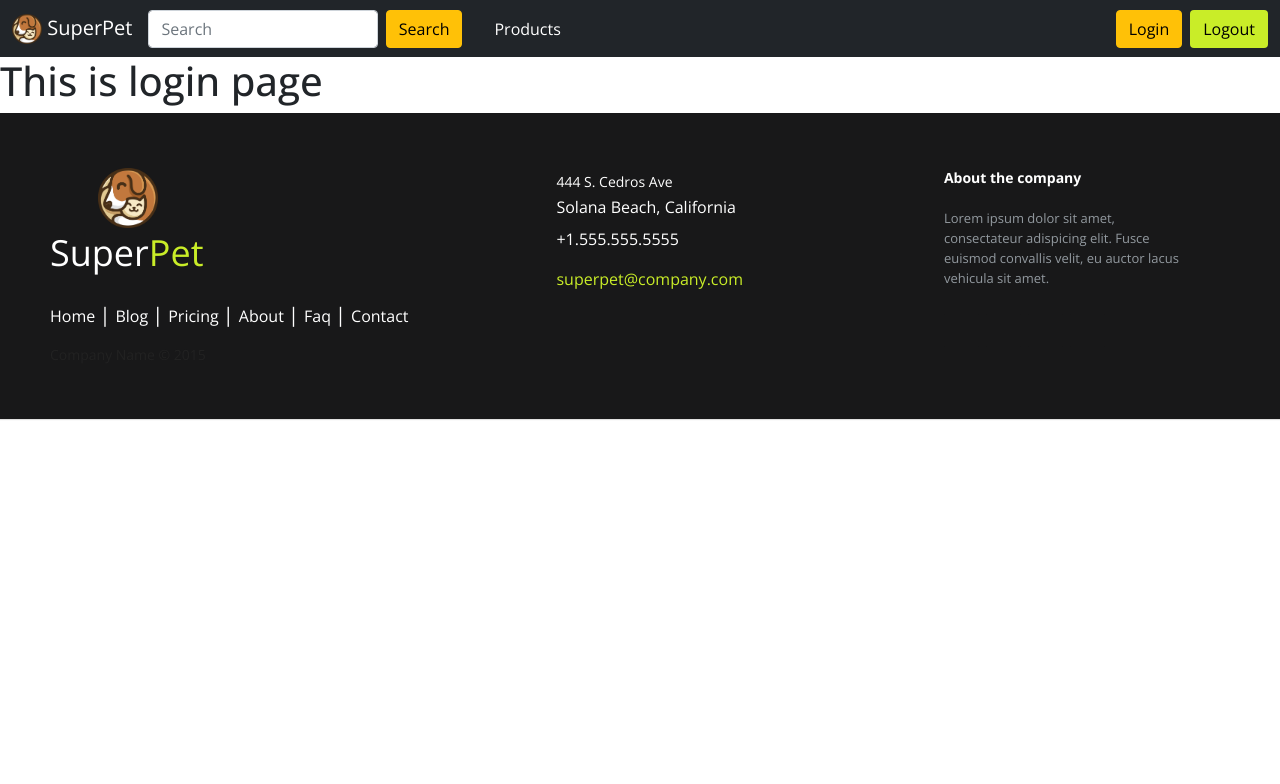
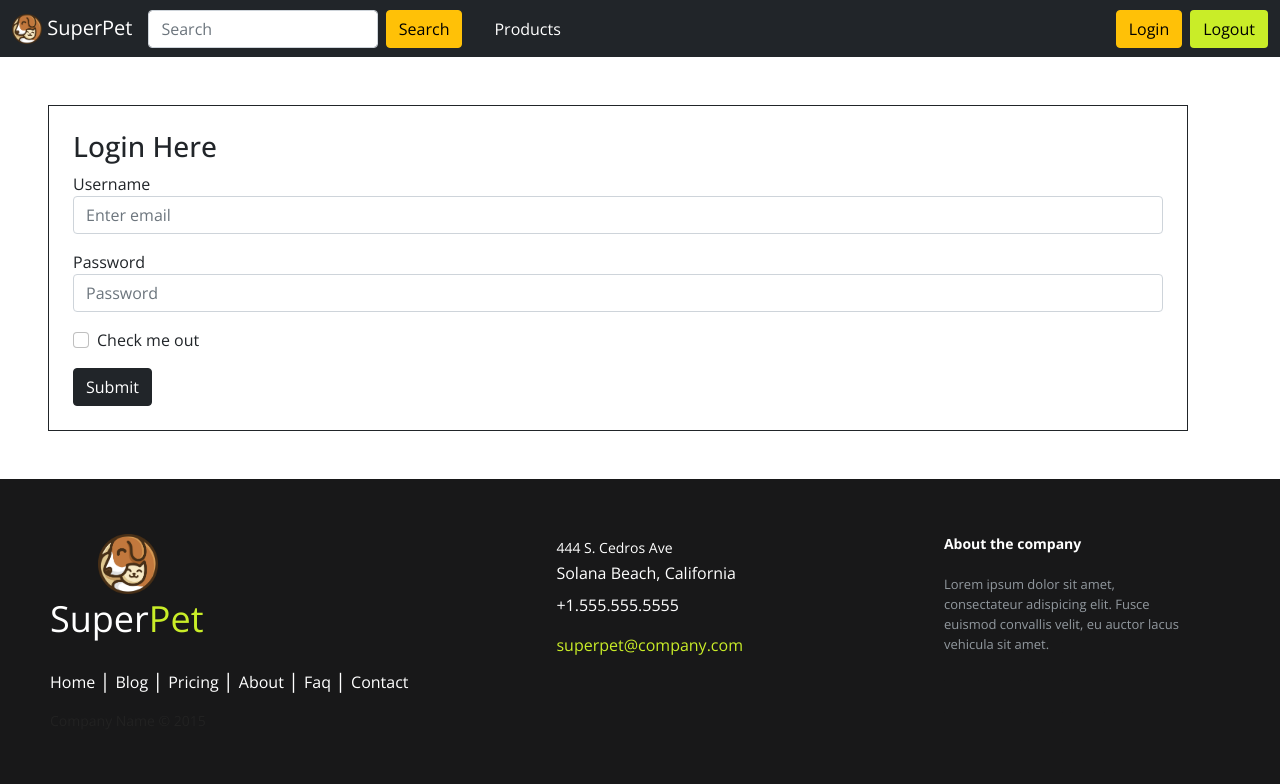
Before and after one commit to aradhya684/itvedant_django, a Django app: page /login/ in a window 1280 px wide. Shown: the top 784 px of the page. Run offline with Django 5.2, Linux system fonts and the light colour scheme.

Commit message:
24-10-2024

```diff
--- a/super_pet/products/views.py
+++ b/super_pet/products/views.py
@@ -5,6 +5,7 @@ from django.views.generic import ListView,DetailView,CreateView,UpdateView,Delet
 
 # Create your views here.
 #this is function based views
+
 def products(request):
     return render(request,"products.html")
 
--- a/super_pet/super_pet/views.py
+++ b/super_pet/super_pet/views.py
@@ -1,5 +1,6 @@
 from django.shortcuts import render,HttpResponseRedirect
 from django.contrib.auth.forms import UserCreationForm
+from .forms import CustomUserCreationForm
 
 def home(request):
     return render(request,"index.html")
@@ -18,10 +19,12 @@ def login(request):
 
 def register(request):
     if request.method=="GET":
-        form = UserCreationForm()
+        # form = UserCreationForm()
+        form = CustomUserCreationForm
         return render(request,"register.html",{"form":form})
     else:
-        form = UserCreationForm(request.POST)
+        form = CustomUserCreationForm(request.POST)
         if form.is_valid():
             form.save()
-        return HttpResponseRedirect("/login")
+            return HttpResponseRedirect("/login")
+        return render(request,"register.html",{"form":form})
--- a/super_pet/templates/index.html
+++ b/super_pet/templates/index.html
@@ -51,7 +51,7 @@
 
 
 
-        <a class="btn btn-warning mx-2" href="#" role="button">Login</a>
+        <a class="btn btn-warning mx-2" href="{% url 'loginpage' %}" role="button">Login</a>
         <a class="btn" href="#" role="button" id="button">Logout</a>
 
 
--- a/super_pet/templates/login.html
+++ b/super_pet/templates/login.html
@@ -1,14 +1,23 @@
-{%extends 'base.html'%}
+{%extends 'base.html'%} {%block title%} login page {%endblock %}
 
+{% block content %}
+<div class="container border border-dark m-5 p-4">
+<h3>Login Here</h3>
+<form>
+  <div class="form-group mb-3">
+    <label for="exampleInputEmail1">Username</label>
+    <input type="email" class="form-control" id="exampleInputEmail1" aria-describedby="emailHelp" placeholder="Enter email" name="username"/>
 
-
-
-{%block title%}
-login
-{%endblock %}
-
-
-{%block content%}
-<h1>This is login page</h1>
-
-{%endblock %}
+  </div>
+  <div class="form-group mb-3">
+    <label for="exampleInputPassword1">Password</label>
+    <input type="password" class="form-control" id="exampleInputPassword1" placeholder="Password" name="password"/>
+  </div>
+  <div class="form-group form-check mb-3">
+    <input type="checkbox" class="form-check-input" id="exampleCheck1" />
+    <label class="form-check-label" for="exampleCheck1">Check me out</label>
+  </div>
+  <button type="submit" class="btn btn-dark">Submit</button>
+</form>
+</div>
+{% endblock %}
--- a/super_pet/templates/navbar.html
+++ b/super_pet/templates/navbar.html
@@ -29,7 +29,7 @@
 
 
 
-        <a class="btn btn-warning mx-2" href="#" role="button">Login</a>
+        <a class="btn btn-warning mx-2" href="{% url 'loginpage' %}" role="button">Login</a>
         <a class="btn" href="#" role="button" id="button">Logout</a>
 
 
```
Also changed, not shown: super_pet/super_pet/forms.py (added, +8 -0 lines), super_pet/templates/register.html (+24 -6 lines).
